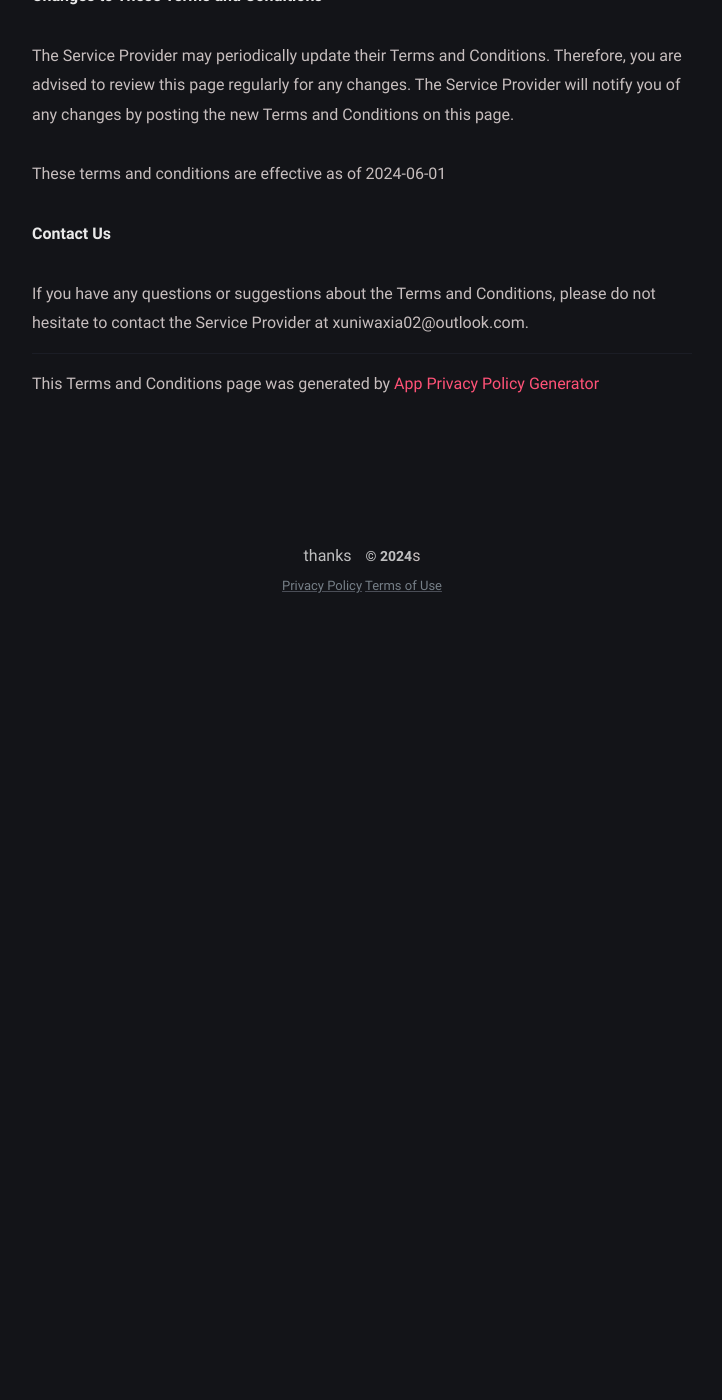
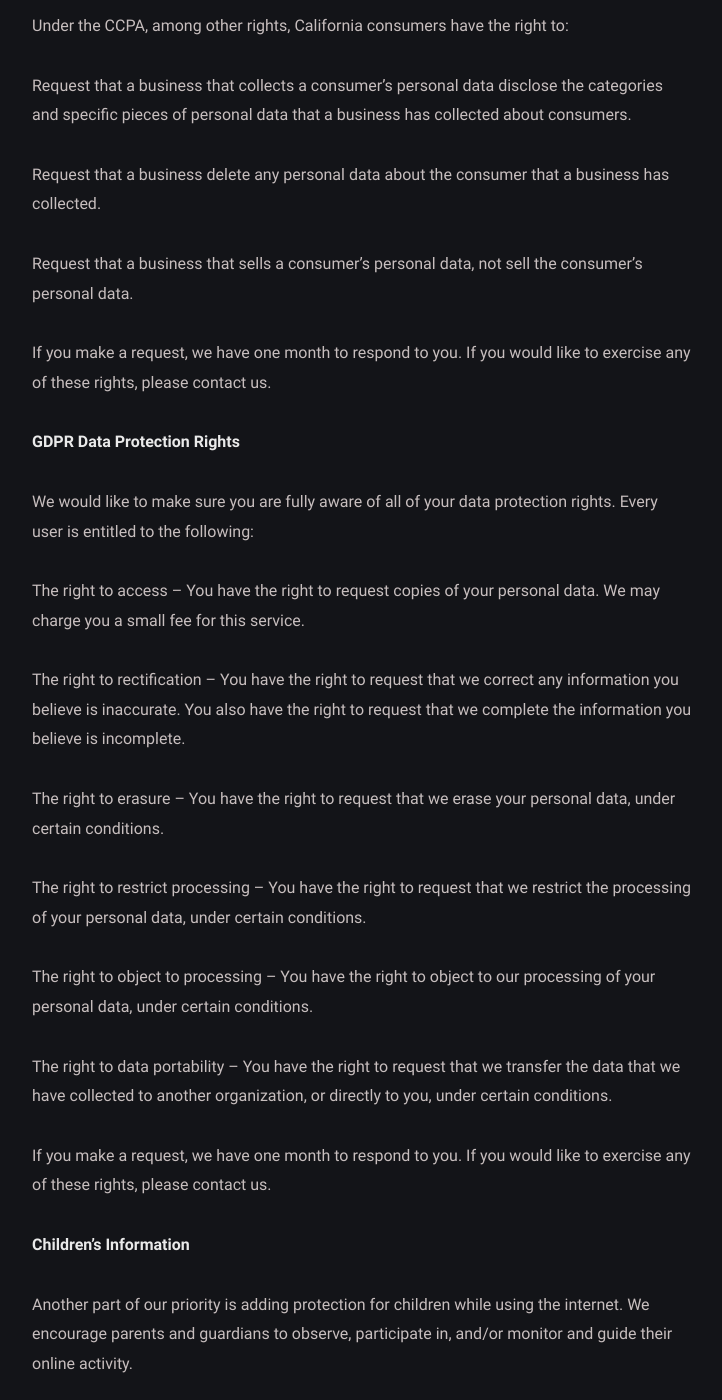
Before and after one commit to xuniwaxia/xuniwaxia.github.io, a Jekyll site: the page built from PrivacyPolicy.md, in a window 1280 px wide and 1400 px high, scrolled down 2597 px. Shown: the whole window, without its empty margins (278-1000 px from the left). Built offline with Jekyll 4.4.1, drawn with Linux system fonts in a browser that asks for light colours; before the commit the page ends 3227 px from its top, so only the background shows below that; some of the changed text lies outside the part shown.

Commit message:
修改隐私政策条款

```diff
--- a/PrivacyPolicy.md
+++ b/PrivacyPolicy.md
@@ -36,11 +36,47 @@ In terms of the Service Provider's responsibility for your use of the applicatio
 
 The Service Provider may wish to update the application at some point. The application is currently available as per the requirements for the operating system (and for any additional systems they decide to extend the availability of the application to) may change, and you will need to download the updates if you want to continue using the application. The Service Provider does not guarantee that it will always update the application so that it is relevant to you and/or compatible with the particular operating system version installed on your device. However, you agree to always accept updates to the application when offered to you. The Service Provider may also wish to cease providing the application and may terminate its use at any time without providing termination notice to you. Unless they inform you otherwise, upon any termination, (a) the rights and licenses granted to you in these terms will end; (b) you must cease using the application, and (if necessary) delete it from your device.
 
+**CCPA Privacy Rights (Do Not Sell My Personal Information)**
+
+Under the CCPA, among other rights, California consumers have the right to:
+
+Request that a business that collects a consumer's personal data disclose the categories and specific pieces of personal data that a business has collected about consumers.
+
+Request that a business delete any personal data about the consumer that a business has collected.
+
+Request that a business that sells a consumer's personal data, not sell the consumer's personal data.
+
+If you make a request, we have one month to respond to you. If you would like to exercise any of these rights, please contact us.
+
+**GDPR Data Protection Rights**
+
+We would like to make sure you are fully aware of all of your data protection rights. Every user is entitled to the following:
+
+The right to access – You have the right to request copies of your personal data. We may charge you a small fee for this service.
+
+The right to rectification – You have the right to request that we correct any information you believe is inaccurate. You also have the right to request that we complete the information you believe is incomplete.
+
+The right to erasure – You have the right to request that we erase your personal data, under certain conditions.
+
+The right to restrict processing – You have the right to request that we restrict the processing of your personal data, under certain conditions.
+
+The right to object to processing – You have the right to object to our processing of your personal data, under certain conditions.
+
+The right to data portability – You have the right to request that we transfer the data that we have collected to another organization, or directly to you, under certain conditions.
+
+If you make a request, we have one month to respond to you. If you would like to exercise any of these rights, please contact us.
+
+**Children's Information**
+
+Another part of our priority is adding protection for children while using the internet. We encourage parents and guardians to observe, participate in, and/or monitor and guide their online activity.
+
+the Service Provider does not knowingly collect any Personal Identifiable Information from children under the age of 13. If you think that your child provided this kind of information on our website, we strongly encourage you to contact us immediately and we will do our best efforts to promptly remove such information from our records.
+
 **Changes to These Terms and Conditions**
 
 The Service Provider may periodically update their Terms and Conditions. Therefore, you are advised to review this page regularly for any changes. The Service Provider will notify you of any changes by posting the new Terms and Conditions on this page.
 
-These terms and conditions are effective as of 2024-06-01
+These terms and conditions are effective as of 2024-06-20
 
 **Contact Us**
 
```
Also changed, not shown: other parts of PrivacyPolicy.md (+2 -2 lines).
